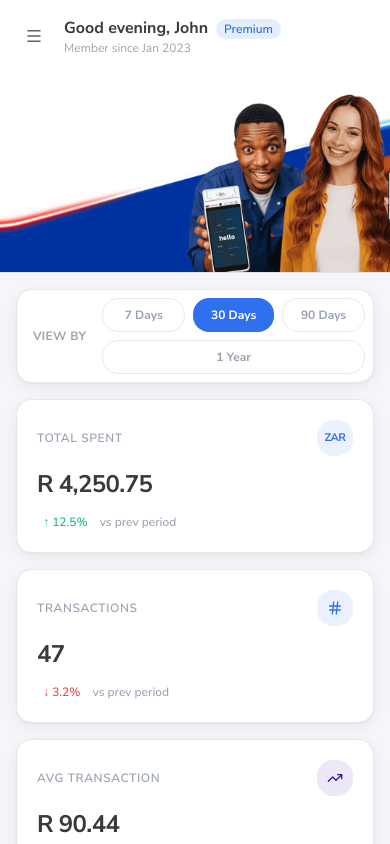
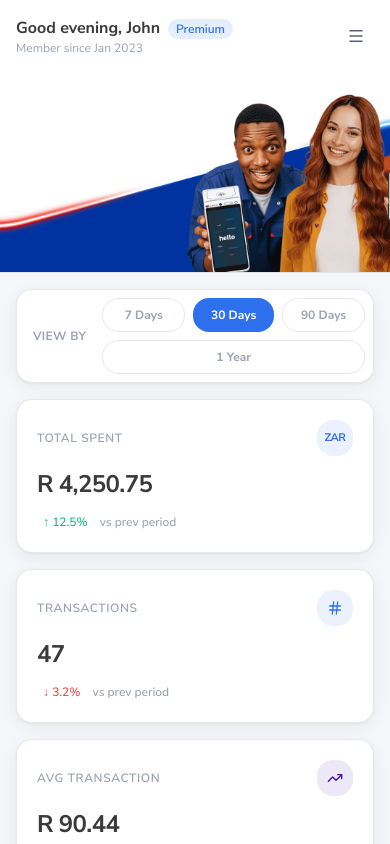
Before and after one commit to DenoRautenbach/Customer-Spending-Insights-Dashboard, a Next.js app: page / in a window 390 px wide. Built offline with nearby package versions, Linux system fonts and the light colour scheme.

Commit message:
Move sidebar to right side on mobile

```diff
--- a/components/layout/Header.tsx
+++ b/components/layout/Header.tsx
@@ -39,21 +39,10 @@ export default function Header({ profile, isLoading, onMenuToggle }: HeaderProps
         borderColor: "var(--border-subtle)",
       }}
     >
-      {/* Semi-transparent frosted overlay — greeting sits on top of the banner */}
+      {/* Greeting row — greeting left, burger right on mobile */}
       <div
         className="flex items-center gap-3 px-4 md:px-6 py-4"
-
       >
-        {/* Burger — mobile only */}
-        <button
-          onClick={onMenuToggle}
-          className="lg:hidden w-9 h-9 rounded-xl flex items-center justify-center shrink-0 transition-colors"
-          style={{ background: "rgba(255,255,255,0.6)", color: "var(--text-secondary)" }}
-          aria-label="Open navigation"
-        >
-          <Menu size={18} />
-        </button>
-
         {/* Greeting */}
         <div className="flex-1 min-w-0">
           {isLoading ? (
@@ -85,6 +74,16 @@ export default function Header({ profile, isLoading, onMenuToggle }: HeaderProps
             </>
           )}
         </div>
+
+        {/* Burger — right side, mobile only */}
+        <button
+          onClick={onMenuToggle}
+          className="lg:hidden w-9 h-9 rounded-xl flex items-center justify-center shrink-0 transition-colors"
+          style={{ background: "rgba(255,255,255,0.6)", color: "var(--text-secondary)" }}
+          aria-label="Open navigation"
+        >
+          <Menu size={18} />
+        </button>
       </div>
 
       {/* Transparent spacer so the banner image is visible below the frosted bar */}
--- a/components/layout/Sidebar.tsx
+++ b/components/layout/Sidebar.tsx
@@ -53,10 +53,10 @@ export default function Sidebar({ profile, isLoading, isOpen, onClose }: Sidebar
 
       <aside
         className={[
-          "fixed left-0 top-0 h-screen w-64 flex flex-col z-40 border-r",
+          "fixed right-0 lg:left-0 lg:right-auto top-0 h-screen w-64 flex flex-col z-40 border-l lg:border-r lg:border-l-0",
           "transition-transform duration-300 ease-in-out",
           "lg:translate-x-0",
-          isOpen ? "translate-x-0" : "-translate-x-full",
+          isOpen ? "translate-x-0" : "translate-x-full",
         ].join(" ")}
         style={{
           background: "#FFFFFF",
```
